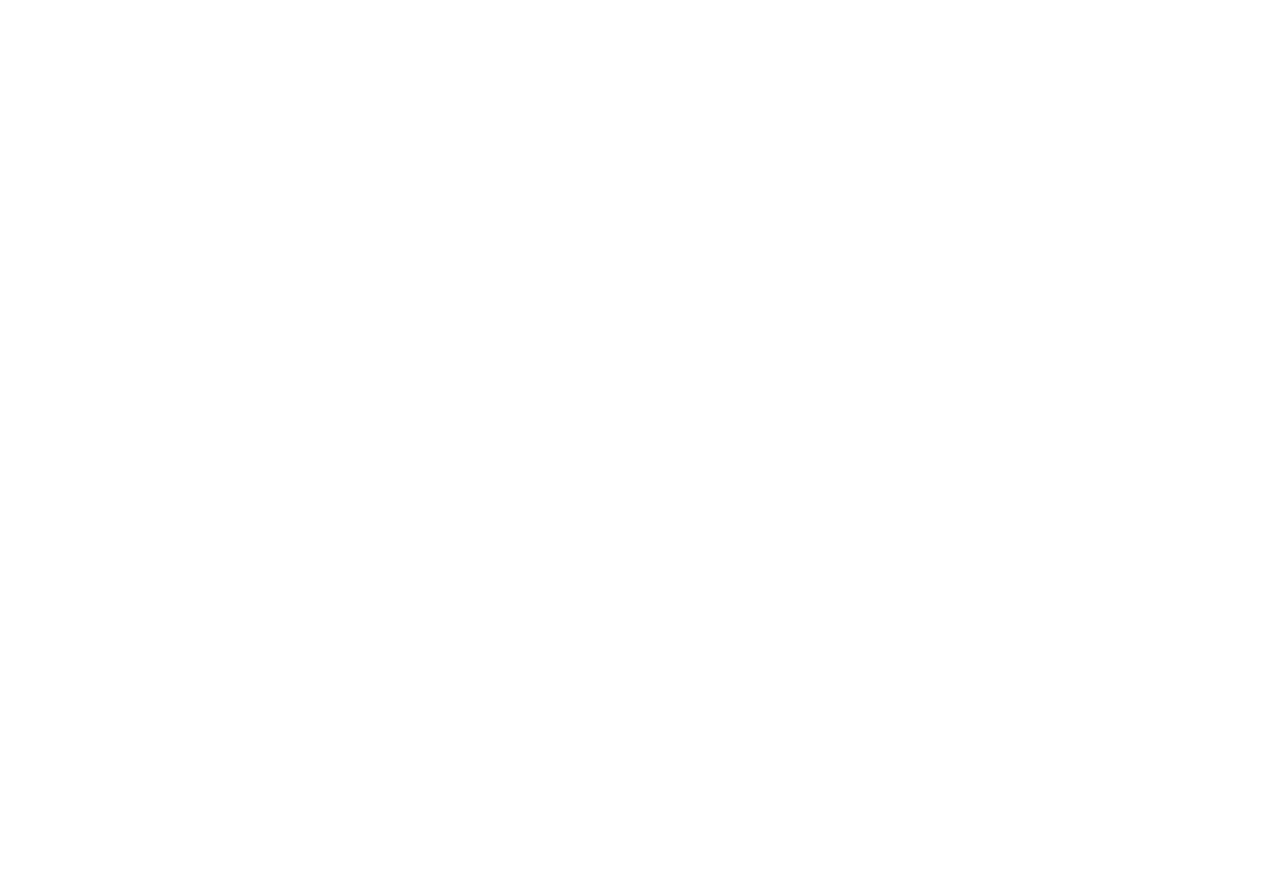
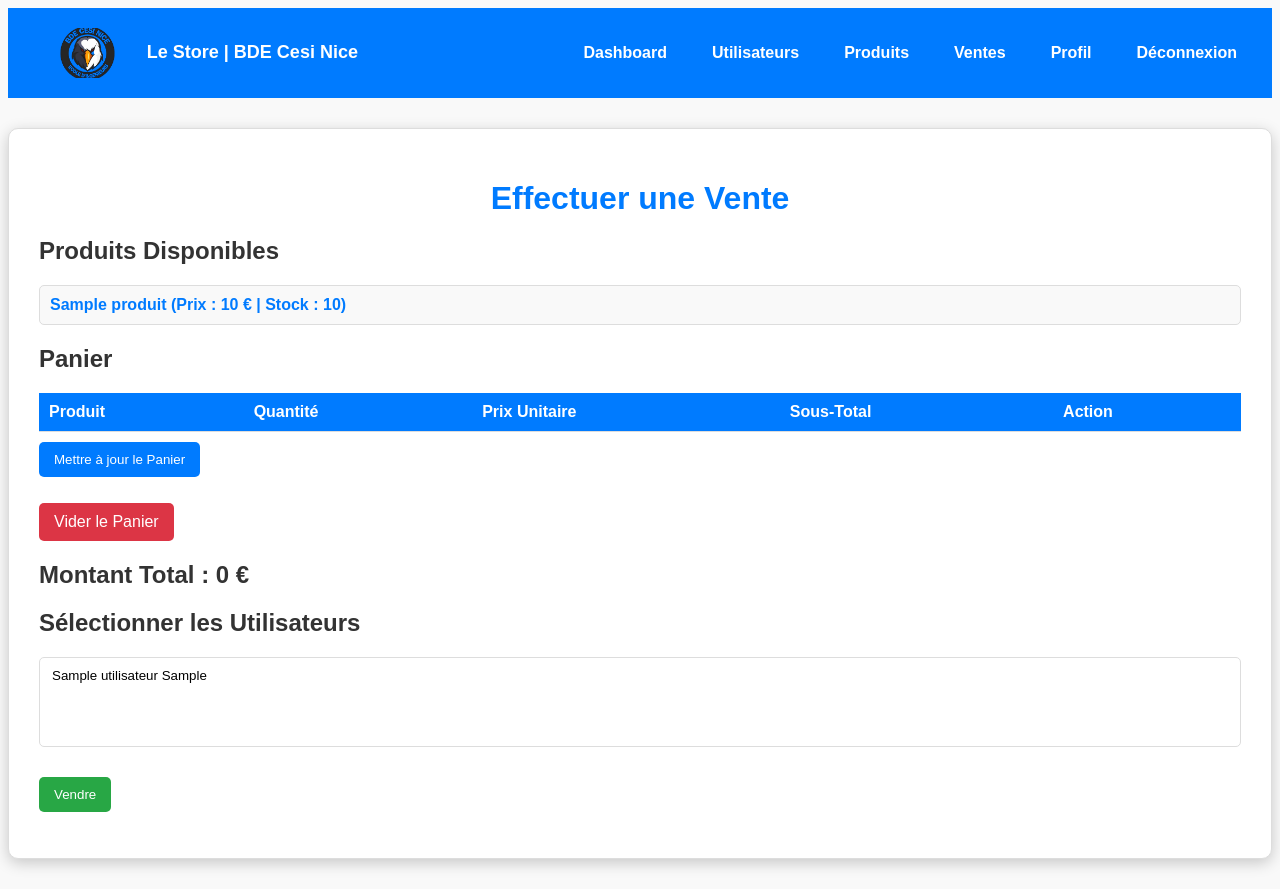
Before and after one commit to L0cky-19/LeStore, a PHP site: page /ventes.php in a window 1280 px wide. Before the commit the page is empty. Before the commit the page ends 800 px from the top, so only its background shows below. Run offline with PHP 8.4, Linux system fonts and the light colour scheme; tables that the repository leaves empty or names only in its code hold one stand-in row (values such as "Sample post"); lists and menus that the app fills with data are empty.

Commit message:
Add files via upload

```diff
--- a/LeStore/CSS/produits.css
+++ b/LeStore/CSS/produits.css
@@ -75,7 +75,6 @@
 form select,
 form button {
     display: block;
-    width: 100%;
     margin-bottom: 15px;
     padding: 10px;
     font-size: 16px;
--- /dev/null
+++ b/LeStore/CSS/ventes.css
@@ -0,0 +1,137 @@
+/* Style spécifique à la page ventes */
+body {
+    background-color: #f9f9f9; /* Fond spécifique à cette page */
+    color: #333;
+    font-family: Arial, sans-serif;
+}
+
+/* Conteneur principal pour la page ventes */
+.container-ventes {
+    max-width: 1400px; /* Fenêtre principale plus grande */
+    margin: 30px auto;
+    padding: 30px;
+    background-color: #ffffff;
+    border: 1px solid #ddd;
+    box-shadow: 0 4px 15px rgba(0, 0, 0, 0.2);
+    border-radius: 10px;
+}
+
+/* Titre principal */
+.container-ventes h1 {
+    text-align: center;
+    color: #007BFF;
+    margin-bottom: 20px;
+}
+
+/* Liste des produits disponibles */
+.produit {
+    padding: 10px;
+    border: 1px solid #ddd;
+    border-radius: 5px;
+    background-color: #f9f9f9;
+    margin-bottom: 10px;
+    transition: background-color 0.3s ease;
+}
+
+.produit a {
+    text-decoration: none;
+    color: #007BFF;
+    font-weight: bold;
+}
+
+.produit:hover {
+    background-color: #f1f1f1;
+}
+
+/* Tableau du panier */
+table {
+    width: 100%;
+    border-collapse: collapse;
+    margin-top: 20px;
+}
+
+table th,
+table td {
+    padding: 10px;
+    text-align: left;
+    border-bottom: 1px solid #ddd;
+}
+
+table th {
+    background-color: #007BFF;
+    color: white;
+}
+
+table tr:hover {
+    background-color: #f1f1f1;
+}
+
+/* Boutons */
+button,
+a.btn-danger {
+    display: inline-block;
+    background-color: #007BFF;
+    color: white;
+    border: none;
+    padding: 10px 15px;
+    cursor: pointer;
+    border-radius: 5px;
+    text-decoration: none;
+    text-align: center;
+    margin-top: 10px;
+}
+
+button:hover,
+a.btn-danger:hover {
+    background-color: #0056b3;
+}
+
+a.btn-danger {
+    background-color: #dc3545;
+}
+
+a.btn-danger:hover {
+    background-color: #a71d2a;
+}
+
+/* Formulaire de mise à jour du panier */
+form {
+    margin-top: 20px;
+}
+
+form input[type="number"] {
+    width: 60px;
+    padding: 5px;
+    text-align: center;
+    border: 1px solid #ddd;
+    border-radius: 5px;
+}
+
+/* Section des utilisateurs */
+select {
+    width: 100%;
+    padding: 10px;
+    border: 1px solid #ddd;
+    border-radius: 5px;
+    margin-bottom: 20px;
+}
+
+/* Bouton de finalisation de la vente */
+button[name="finaliser_vente"] {
+    background-color: #28a745;
+}
+
+button[name="finaliser_vente"]:hover {
+    background-color: #218838;
+}
+
+/* Montant total */
+h2 {
+    margin-top: 20px;
+    color: #333;
+}
+
+h2 span {
+    color: #007BFF;
+    font-weight: bold;
+}
--- /dev/null
+++ b/LeStore/includes/db2.php
@@ -0,0 +1,17 @@
+<?php
+// Informations de connexion à la base de données
+$host = 'localhost'; // Adresse du serveur MySQL
+$dbname = 'LeStore'; // Nom de la base de données
+$username = 'root'; // Nom d'utilisateur MySQL (par défaut, "root" pour XAMPP)
+$password = ''; // Mot de passe MySQL (par défaut, vide pour XAMPP)
+
+try {
+    // Création de l'objet PDO pour la connexion
+    $db = new PDO("mysql:host=$host;dbname=$dbname;charset=utf8", $username, $password);
+    // Configuration des options PDO pour afficher les erreurs
+    $db->setAttribute(PDO::ATTR_ERRMODE, PDO::ERRMODE_EXCEPTION);
+} catch (PDOException $e) {
+    // Gestion des erreurs de connexion
+    die("Erreur de connexion à la base de données : " . $e->getMessage());
+}
+?>
--- a/LeStore/ventes.php
+++ b/LeStore/ventes.php
@@ -0,0 +1,209 @@
+<?php
+// Démarrer la session
+session_start();
+
+// Inclure le fichier de connexion à la base de données
+include 'includes/db2.php';
+include 'includes/header.php';
+
+// Vérifier si la connexion à la base de données est établie
+
+// Récupération des produits et des utilisateurs depuis la base de données
+try {
+    $produits = $db->query("SELECT * FROM Produits")->fetchAll(PDO::FETCH_ASSOC);
+    $utilisateurs = $db->query("SELECT * FROM Utilisateur")->fetchAll(PDO::FETCH_ASSOC);
+} catch (Exception $e) {
+    die("Erreur lors de la récupération des données : " . $e->getMessage());
+}
+
+// Initialiser le panier dans la session si ce n'est pas déjà fait
+if (!isset($_SESSION['panier'])) {
+    $_SESSION['panier'] = [];
+}
+
+// Ajouter un produit au panier
+if (isset($_GET['ajouter_produit'])) {
+    $idProduit = (int)$_GET['ajouter_produit'];
+    if (!isset($_SESSION['panier'][$idProduit])) {
+        $_SESSION['panier'][$idProduit] = 1; // Initialiser avec une quantité de 1
+    } else {
+        $_SESSION['panier'][$idProduit]++; // Augmenter la quantité
+    }
+    header('Location: ventes.php');
+    exit;
+}
+
+// Supprimer un produit du panier
+if (isset($_GET['supprimer_produit'])) {
+    $idProduit = (int)$_GET['supprimer_produit'];
+    unset($_SESSION['panier'][$idProduit]);
+    header('Location: ventes.php');
+    exit;
+}
+
+// Vider le panier
+if (isset($_GET['vider_panier'])) {
+    $_SESSION['panier'] = [];
+    header('Location: ventes.php');
+    exit;
+}
+
+// Mettre à jour les quantités dans le panier
+if ($_SERVER['REQUEST_METHOD'] === 'POST' && isset($_POST['update_panier'])) {
+    foreach ($_POST['quantites'] as $idProduit => $quantite) {
+        if ($quantite > 0) {
+            $_SESSION['panier'][$idProduit] = $quantite;
+        } else {
+            unset($_SESSION['panier'][$idProduit]); // Supprimer le produit si la quantité est 0
+        }
+    }
+    header('Location: ventes.php');
+    exit;
+}
+
+// Calculer le montant total
+$montantTotal = 0;
+foreach ($_SESSION['panier'] as $idProduit => $quantite) {
+    foreach ($produits as $produit) {
+        if ($produit['id_produit'] == $idProduit) {
+            $montantTotal += $produit['prix_unitaire'] * $quantite;
+        }
+    }
+}
+
+// Finaliser la vente
+if ($_SERVER['REQUEST_METHOD'] === 'POST' && isset($_POST['finaliser_vente'])) {
+    $utilisateursSelectionnes = $_POST['utilisateurs'] ?? [];
+
+    if (empty($utilisateursSelectionnes)) {
+        echo "<p>Erreur : Aucun utilisateur sélectionné pour la vente.</p>";
+    } else {
+        try {
+            // Démarrer une transaction
+            $db->beginTransaction();
+
+            // Insérer la vente dans la table "Vente"
+            $stmt = $db->prepare("INSERT INTO Vente (montant_total) VALUES (:montant_total)");
+            $stmt->execute(['montant_total' => $montantTotal]);
+            $idVente = $db->lastInsertId();
+
+            // Associer les produits à la vente et mettre à jour le stock
+            foreach ($_SESSION['panier'] as $idProduit => $quantite) {
+                $stmt = $db->prepare("SELECT prix_unitaire FROM Produits WHERE id_produit = :id_produit");
+                $stmt->execute(['id_produit' => $idProduit]);
+                $prixUnitaire = $stmt->fetchColumn();
+
+                $sousTotal = $prixUnitaire * $quantite;
+
+                $stmt = $db->prepare("INSERT INTO Detail_Vente (id_vente, id_produit, quantite, sous_total) VALUES (:id_vente, :id_produit, :quantite, :sous_total)");
+                $stmt->execute([
+                    'id_vente' => $idVente,
+                    'id_produit' => $idProduit,
+                    'quantite' => $quantite,
+                    'sous_total' => $sousTotal
+                ]);
+
+                $stmt = $db->prepare("UPDATE Produits SET quantite_stock = quantite_stock - :quantite WHERE id_produit = :id_produit");
+                $stmt->execute(['quantite' => $quantite, 'id_produit' => $idProduit]);
+            }
+
+            // Associer les utilisateurs à la vente
+            $pourcentageParticipation = 100 / count($utilisateursSelectionnes);
+            foreach ($utilisateursSelectionnes as $idUtilisateur) {
+                $stmt = $db->prepare("INSERT INTO Utilisateur_Vente (id_utilisateur, id_vente, pourcentage_participation) VALUES (:id_utilisateur, :id_vente, :pourcentage_participation)");
+                $stmt->execute([
+                    'id_utilisateur' => $idUtilisateur,
+                    'id_vente' => $idVente,
+                    'pourcentage_participation' => $pourcentageParticipation
+                ]);
+            }
+
+            // Ajouter le montant total à la caisse
+            $stmt = $db->prepare("UPDATE Caisse SET montant_total = montant_total + :montant_total WHERE id_caisse = 1");
+            $stmt->execute(['montant_total' => $montantTotal]);
+
+            $db->commit();
+            $_SESSION['panier'] = []; // Vider le panier après la vente
+            echo "<p>La vente a été enregistrée avec succès !</p>";
+        } catch (Exception $e) {
+            $db->rollBack();
+            echo "<p>Erreur : " . $e->getMessage() . "</p>";
+        }
+    }
+}
+?>
+
+<!DOCTYPE html>
+<html lang="fr">
+<head>
+    <meta charset="UTF-8">
+    <meta name="viewport" content="width=device-width, initial-scale=1.0">
+    <title>Effectuer une Vente</title>
+    <link rel="stylesheet" href="CSS/ventes.css">
+</head>
+<body>
+    <div class="container-ventes">
+        <h1>Effectuer une Vente</h1>
+
+        <h2>Produits Disponibles</h2>
+        <?php foreach ($produits as $produit): ?>
+            <div class="produit">
+                <a href="?ajouter_produit=<?= $produit['id_produit'] ?>">
+                    <?= htmlspecialchars($produit['nom_produit']) ?> (Prix : <?= $produit['prix_unitaire'] ?> € | Stock : <?= $produit['quantite_stock'] ?>)
+                </a>
+            </div>
+        <?php endforeach; ?>
+
+        <h2>Panier</h2>
+        <form method="POST">
+            <table>
+                <thead>
+                    <tr>
+                        <th>Produit</th>
+                        <th>Quantité</th>
+                        <th>Prix Unitaire</th>
+                        <th>Sous-Total</th>
+                        <th>Action</th>
+                    </tr>
+                </thead>
+                <tbody>
+                    <?php foreach ($_SESSION['panier'] as $idProduit => $quantite): ?>
+                        <?php foreach ($produits as $produit): ?>
+                            <?php if ($produit['id_produit'] == $idProduit): ?>
+                                <tr>
+                                    <td><?= htmlspecialchars($produit['nom_produit']) ?></td>
+                                    <td>
+                                        <input type="number" name="quantites[<?= $idProduit ?>]" value="<?= $quantite ?>" min="0">
+                                    </td>
+                                    <td><?= $produit['prix_unitaire'] ?> €</td>
+                                    <td><?= $produit['prix_unitaire'] * $quantite ?> €</td>
+                                    <td>
+                                        <a href="?supprimer_produit=<?= $idProduit ?>">Supprimer</a>
+                                    </td>
+                                </tr>
+                            <?php endif; ?>
+                        <?php endforeach; ?>
+                    <?php endforeach; ?>
+                </tbody>
+            </table>
+            <button type="submit" name="update_panier">Mettre à jour le Panier</button>
+        </form>
+        <a href="?vider_panier" class="btn-danger">Vider le Panier</a>
+
+        <h2>Montant Total : <?= $montantTotal ?> €</h2>
+
+        <h2>Sélectionner les Utilisateurs</h2>
+        <form method="POST">
+            <select name="utilisateurs[]" multiple>
+                <?php foreach ($utilisateurs as $utilisateur): ?>
+                    <option value="<?= $utilisateur['id_utilisateur'] ?>">
+                        <?= htmlspecialchars($utilisateur['nom'] . ' ' . $utilisateur['prenom']) ?>
+                    </option>
+                <?php endforeach; ?>
+            </select>
+
+            <button type="submit" name="finaliser_vente">Vendre</button>
+        </form>
+    </div>
+</body>
+</html>
```
